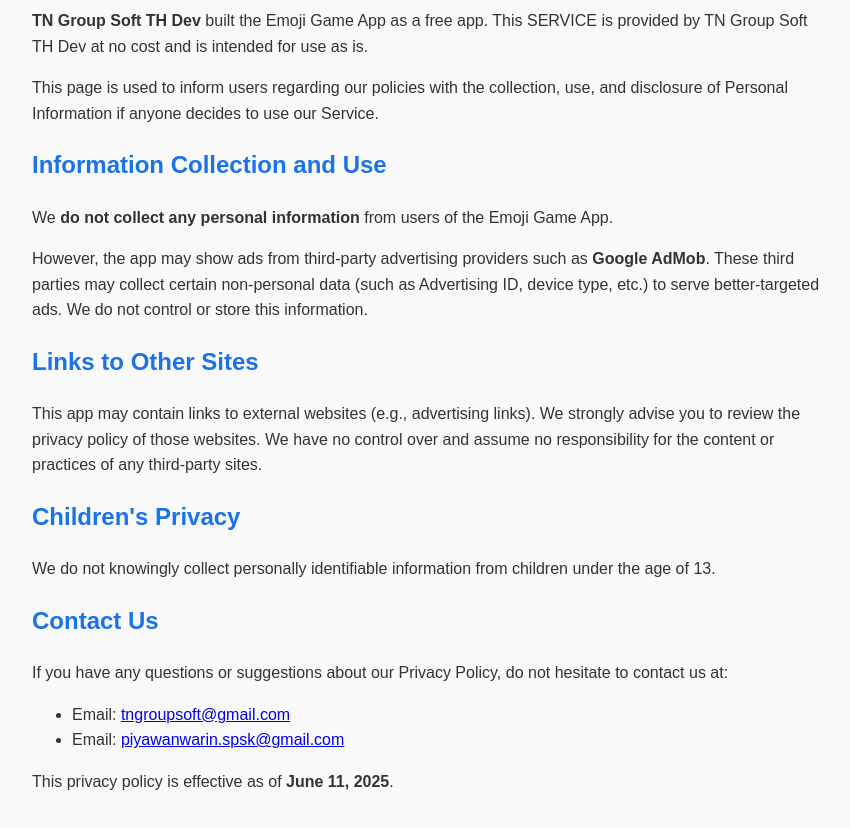
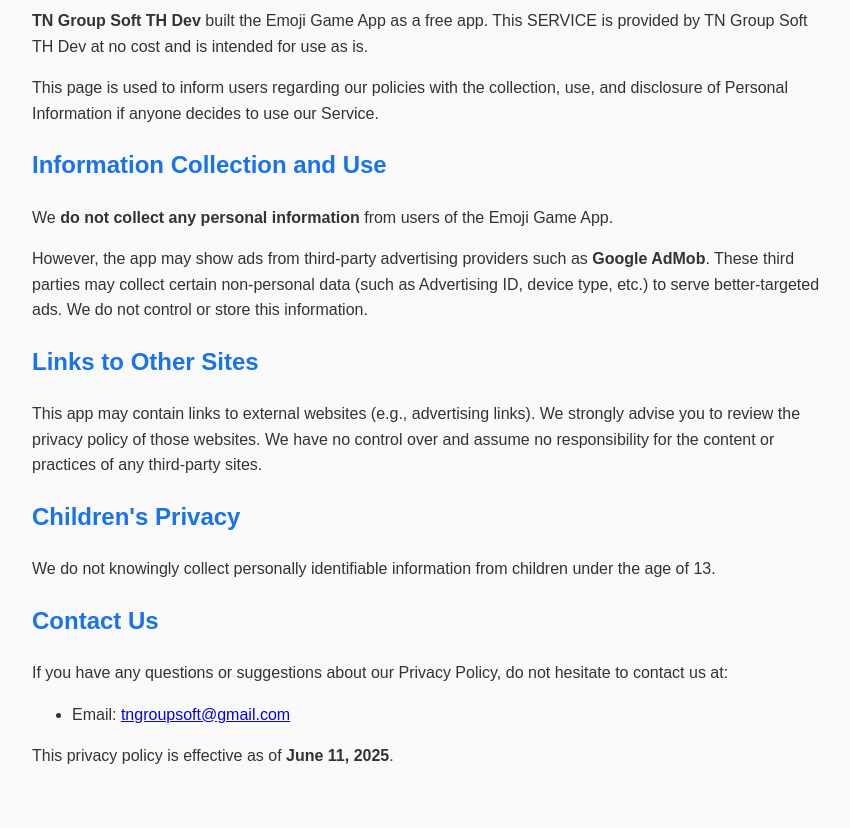
Before and after one commit to sunvodz/emoji-game-privacy, a plain HTML site: page index.html in a window 1280 px wide. Shown: the part 146-974 px from the top of the page, without its empty margins (208-1058 px from the left). Drawn offline with Linux system fonts and the light colour scheme.

Commit message:
Update index.html

```diff
--- a/index.html
+++ b/index.html
@@ -41,7 +41,6 @@
   <p>If you have any questions or suggestions about our Privacy Policy, do not hesitate to contact us at:</p>
   <ul>
     <li>Email: <a href="mailto:tngroupsoft@gmail.com">tngroupsoft@gmail.com</a></li>
-    <li>Email: <a href="mailto:piyawanwarin.spsk@gmail.com">piyawanwarin.spsk@gmail.com</a></li>
   </ul>
 
   <p>This privacy policy is effective as of <strong>June 11, 2025</strong>.</p>
```
